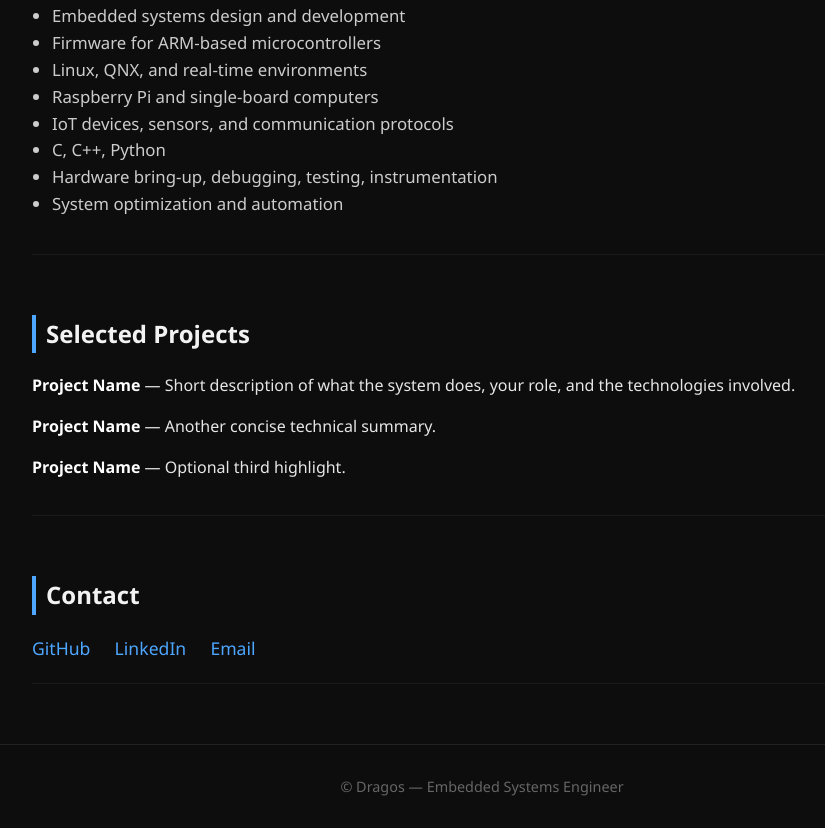
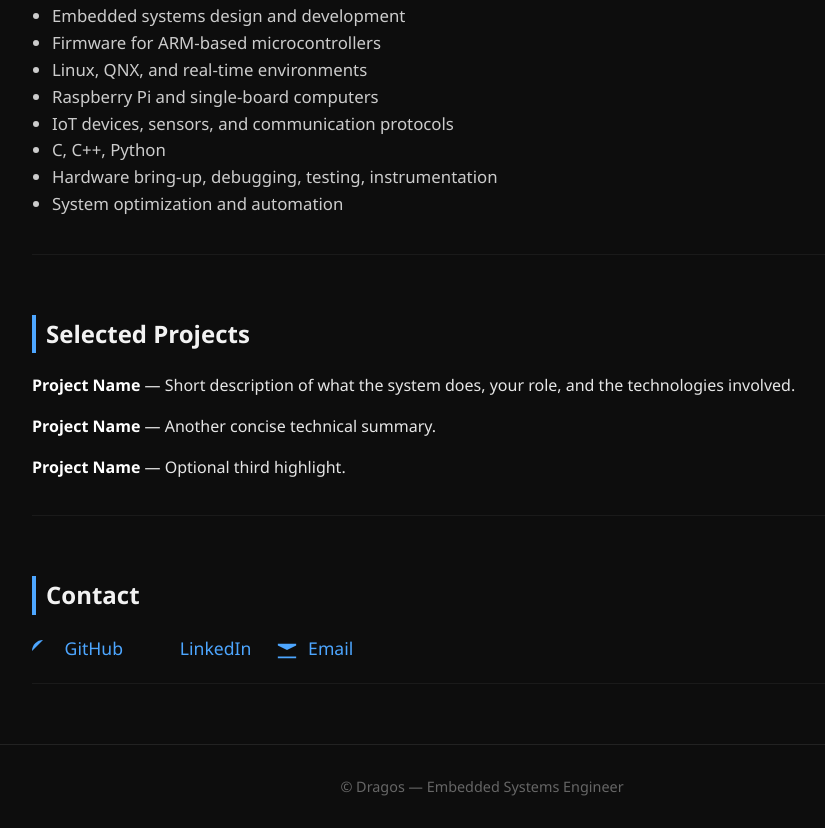
Before and after one commit to DragTan/dragostilipan.github.io, a plain HTML site: page index.html in a window 1280 px wide. Shown: the part 722-1550 px from the top of the page, without its empty margins (158-983 px from the left). Drawn offline with Linux system fonts and the light colour scheme.

Commit message:
Add fade-in effect and update contact links

```diff
--- a/index.html
+++ b/index.html
@@ -86,11 +86,52 @@
             font-weight: bold;
             color: #ffffff;
         }
+
+        .fade-in {
+            opacity: 0;
+            animation: fadeIn 1.2s ease forwards;
+        }
+
+        @keyframes fadeIn {
+            to { opacity: 1; }
+        }
+
+        .project {
+            transition: transform 0.2s ease, color 0.2s ease;
+        }
+
+        .project:hover {
+            transform: translateX(4px);
+            color: #4da6ff;
+        }
+
+        .links a {
+            transition: color 0.2s ease, text-shadow 0.2s ease;
+        }
+
+        .links a:hover {
+            color: #80c1ff;
+            text-shadow: 0 0 6px #4da6ff;
+        }
+
+        .icon {
+            width: 22px;
+            height: 22px;
+            vertical-align: middle;
+            margin-right: 6px;
+            fill: #4da6ff;
+            transition: fill 0.2s ease;
+        }
+
+        .links a:hover .icon {
+            fill: #80c1ff;
+        }
+
     </style>
 </head>
 <body>
 
-<header>
+<header class="fade-in">
     <h1>Hi, I’m Dragos.</h1>
     <p>I design and build <strong>embedded systems</strong> with a focus on reliability, performance, and clean engineering.<br>
     </p>
@@ -98,7 +139,7 @@
 
 <div class="container">
 
-    <div class="section">
+    <div class="section fade-in">
         <h2>About Me</h2>
         <p>
             I’m an embedded systems engineer with experience across microcontrollers, Linux-based platforms, and real-time operating systems.
@@ -140,10 +181,28 @@
     <div class="section">
         <h2>Contact</h2>
         <div class="links">
-            <a href="#">GitHub</a>
-            <a href="#">LinkedIn</a>
-            <a href="mailto:your@email">Email</a>
+            <a href="YOUR_GITHUB_URL">
+                <svg class="icon" viewBox="0 0 16 16">
+                    <path d="M8 0C3.58 0 0 3.58 0 8c0 3.54..."></path>
+                </svg>
+                GitHub
+            </a>
+
+            <a href="YOUR_LINKEDIN_URL">
+                <svg class="icon" viewBox="0 0 24 24">
+                    <path d="M4.98 3.5C4.98 4.88..."></path>
+                </svg>
+                LinkedIn
+            </a>
+
+            <a href="mailto:YOUR_EMAIL">
+                <svg class="icon" viewBox="0 0 24 24">
+                    <path d="M2 4h20v16H2V4zm10 7L2 6v12h20V6l-10 5z"></path>
+                </svg>
+                Email
+            </a>
         </div>
+
     </div>
 
 </div>
```
